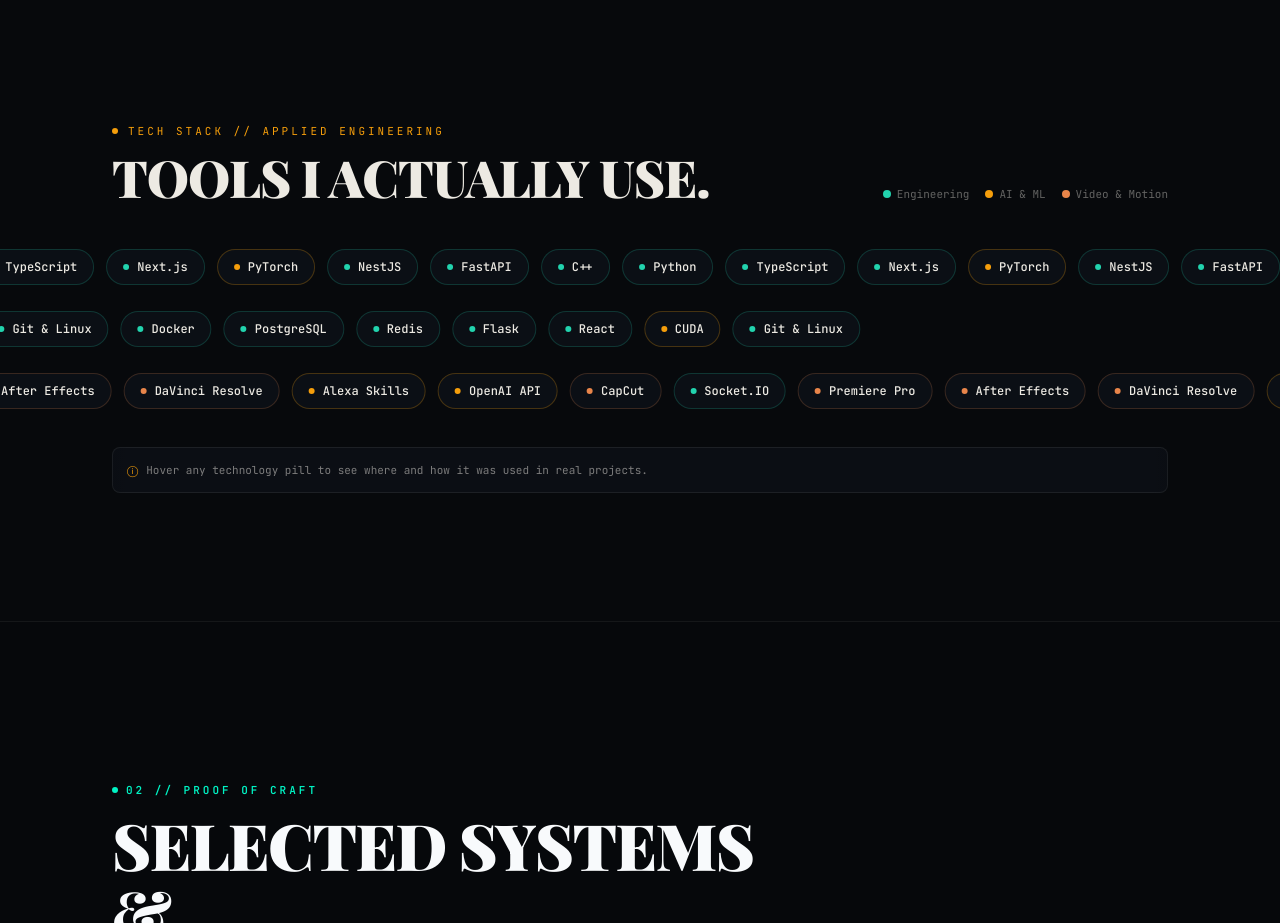
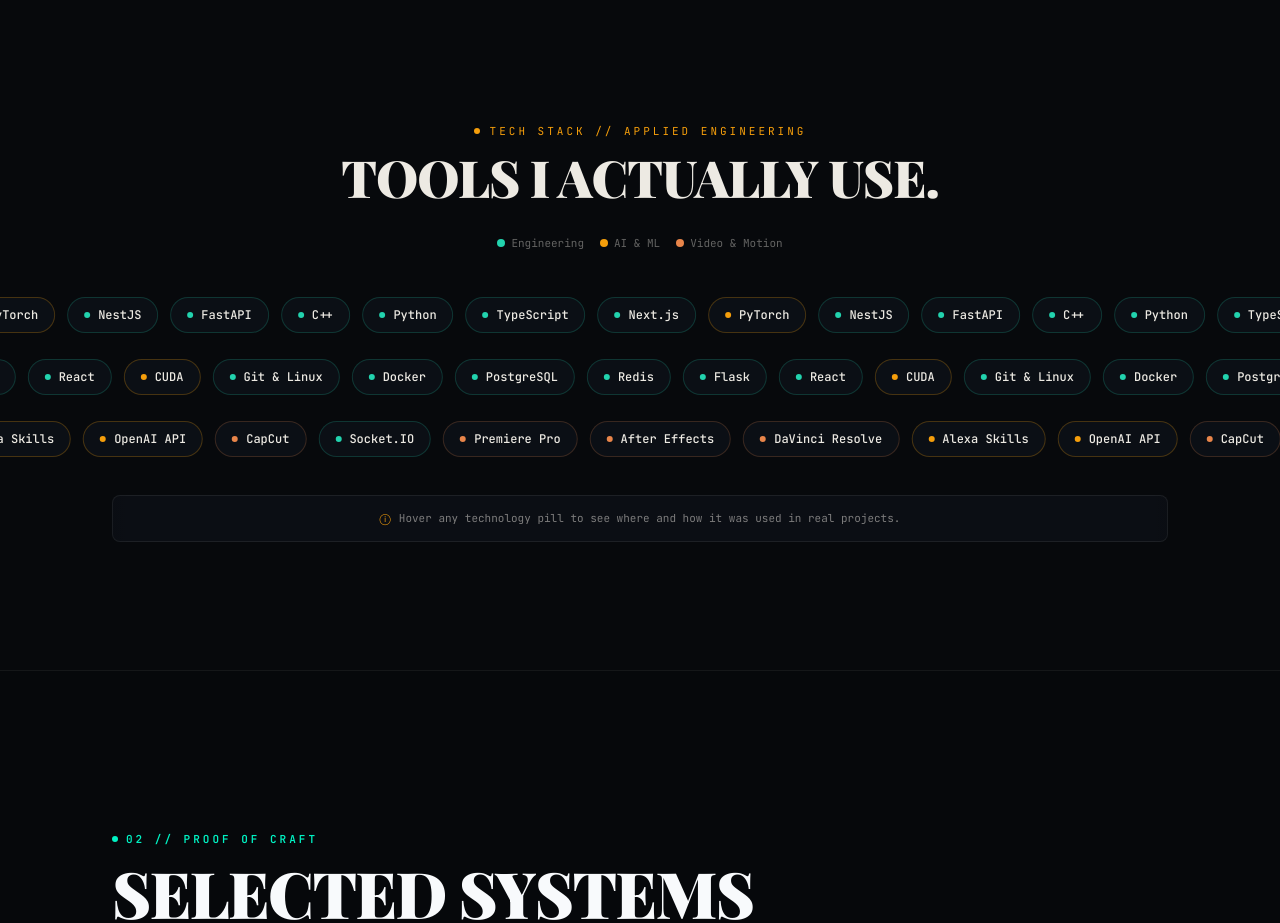
Before and after one commit to shoiebdurjoy/durjoyportfolio, a Next.js app: page / in a window 1280 px wide. Shown: the part 2020-2943 px from the top of the page. Built offline with nearby package versions, Linux system fonts and the light colour scheme; no server answers; a web font is replaced by a local one.

Commit message:
fix: center tech stack header and resolve right-side void on ultra-wide screens by increasing marquee duplicates

```diff
--- a/src/components/TechStack.tsx
+++ b/src/components/TechStack.tsx
@@ -52,8 +52,8 @@
 }) {
   const [isPaused, setIsPaused] = useState(false);
 
-  // Duplicate list once to create a seamless infinite marquee
-  const displayItems = [...items, ...items];
+  // Duplicate list multiple times to create a seamless infinite marquee on ultra-wide screens
+  const displayItems = [...items, ...items, ...items, ...items, ...items, ...items];
 
   return (
     <div
@@ -137,10 +137,10 @@
           initial={{ opacity: 0, y: 20 }}
           animate={isInView ? { opacity: 1, y: 0 } : {}}
           transition={{ duration: 0.6 }}
-          className="flex flex-col md:flex-row md:items-end justify-between gap-6"
+          className="flex flex-col items-center justify-center text-center gap-6"
         >
-          <div>
-            <div className="flex items-center gap-2.5 font-mono text-[11px] tracking-[3px] uppercase text-[#F59E0B] mb-3">
+          <div className="flex flex-col items-center">
+            <div className="flex items-center justify-center gap-2.5 font-mono text-[11px] tracking-[3px] uppercase text-[#F59E0B] mb-3">
               <span className="w-1.5 h-1.5 rounded-full bg-[#F59E0B]" />
               Tech Stack // Applied Engineering
             </div>
@@ -149,7 +149,7 @@
             </h2>
           </div>
 
-          <div className="font-mono text-[11px] text-[#EDEAE3]/40 flex items-center gap-4">
+          <div className="font-mono text-[11px] text-[#EDEAE3]/40 flex items-center justify-center flex-wrap gap-4 mt-2">
             <span className="flex items-center gap-1.5">
               <span className="w-2 h-2 rounded-full bg-[#22D3AE]" /> Engineering
             </span>
@@ -172,7 +172,7 @@
 
       {/* Interactive Tooltip Context Box */}
       <div className="max-w-6xl mx-auto px-6 md:px-12 mt-8 min-h-[44px]">
-        <div className="p-3.5 rounded-lg border border-[rgba(237,234,227,0.08)] bg-[#0D1117]/80 flex items-center justify-between gap-4">
+        <div className="p-3.5 rounded-lg border border-[rgba(237,234,227,0.08)] bg-[#0D1117]/80 flex flex-col md:flex-row items-center justify-center text-center gap-4">
           <div className="font-mono text-[11px] text-[#EDEAE3]/50 flex items-center gap-2">
             <span className="text-[#F59E0B]">ⓘ</span>
             <span>
```
